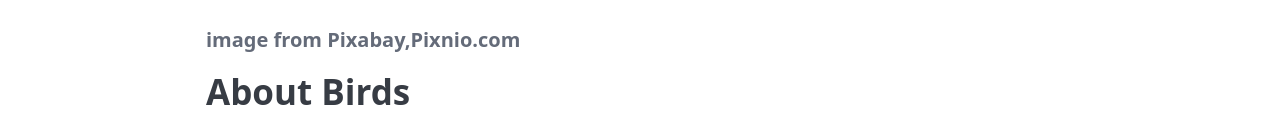
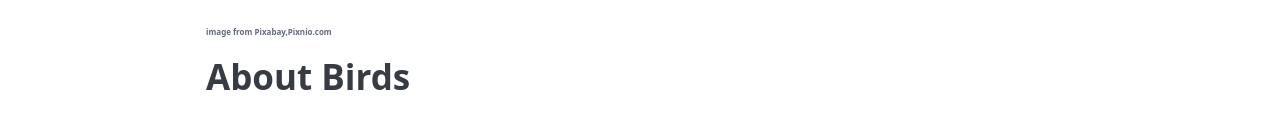
Before and after one commit to SnDyMrn13/capstone-level-2, a plain HTML site: page index.html in a window 1280 px wide. Shown: the part 400-517 px from the top of the page. Drawn offline with nearby package versions, Linux system fonts and the light colour scheme; a script that the page names is missing.

Commit message:
added to style.css

```diff
--- a/css/style.css
+++ b/css/style.css
@@ -1,5 +1,9 @@
 
+h6{
 
+	font-size:8px;
+
+}
 
 
 
```
